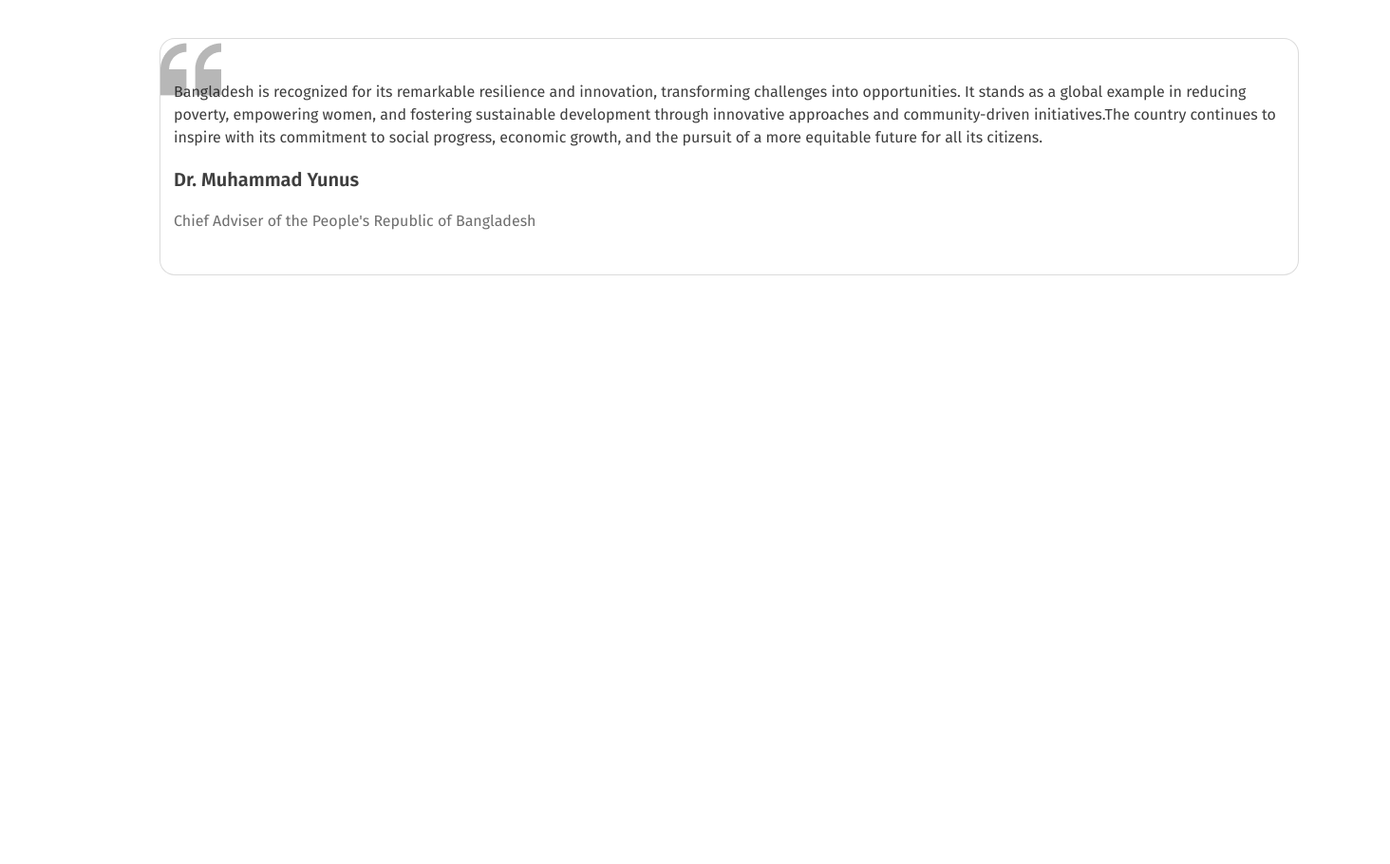
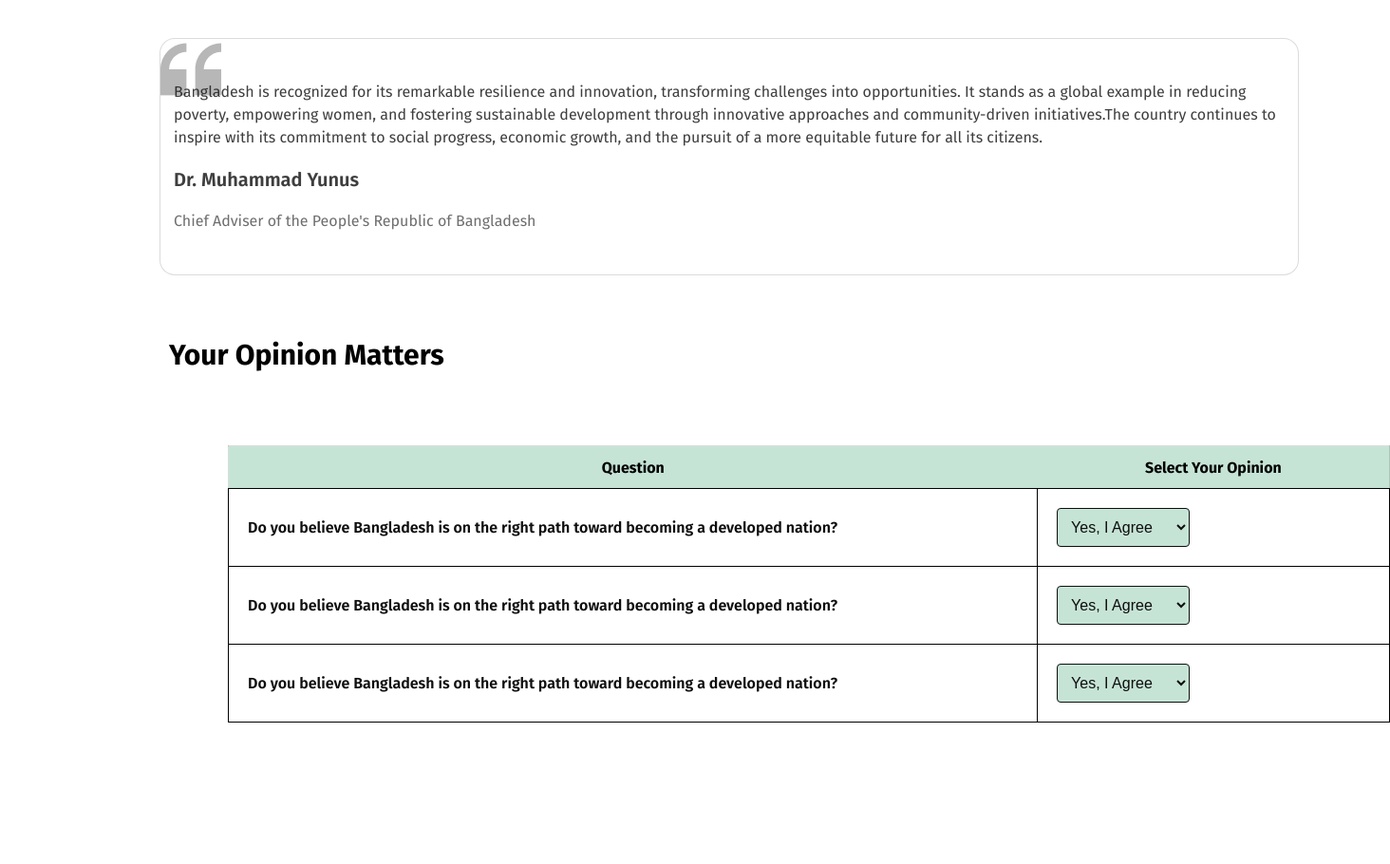
Before and after one commit to sanary-62/Assignment-1, a plain HTML site: page index.html in a window 1280 px wide. Shown: the part 2114-3024 px from the top of the page at 95% size, 1464 px wide, since content can reach past the window. Before the commit the page ends 2412 px from the top, so only its background shows below. Drawn offline with Linux system fonts and the light colour scheme.

Commit message:
added the frame5

```diff
--- a/index.html
+++ b/index.html
@@ -82,6 +82,51 @@
          <p class="para2">Dr. Muhammad Yunus</p>
          <p class="para3">Chief Adviser of the People's Republic of Bangladesh</p>
         </section>
+        <section class="frame5">
+            <div class="heading">
+          <h4 class="head">Your Opinion Matters</h4>
+        </div>
+        <div class="table">
+          <table>
+            <thead>
+            <tr>
+              <th>Question</th>
+              <th>Select Your Opinion</th>
+            </thead>
+            </tr>
+            <tbody>
+            <tr>
+              <td class="info">Do you believe Bangladesh is on the right path toward becoming a developed nation?</td>
+              <td>
+
+                <select name="decision" id="decision">
+                    <option value="Yes, I Agree">Yes, I Agree</option>
+                    <option value="No,I Disagree">No,I Disagree</option>
+                </select>
+             </td>
+            </tr>
+            <tr>
+              <td class="info">Do you believe Bangladesh is on the right path toward becoming a developed nation?</td>
+              <td>
+                <select name="decision" id="decision">
+                    <option value="Yes, I Agree">Yes, I Agree</option>
+                    <option value="No,I Disagree">No,I Disagree</option>
+                </select>
+            </td>
+            </tr>
+            <tr>
+              <td class="info">Do you believe Bangladesh is on the right path toward becoming a developed nation?</td>
+              <td>
+                <select name="decision" id="decision">
+                    <option value="Yes, I Agree">Yes, I Agree</option>
+                    <option value="No,I Disagree">No,I Disagree</option>
+                </select>
+            </td>
+            </tr>
+        </tbody>
+          </table>
+        </div>
+        </section>
     </main>
 </body>
 </html>
--- a/styles/style.css
+++ b/styles/style.css
@@ -282,3 +282,83 @@
 letter-spacing: 0%;
 text-align: left;
 }
+.frame5 {
+    flex-direction: column;
+width: 1280px;
+height: 409px;
+justify-content: flex-start;
+align-items: flex-start;
+gap: 24;
+padding: 20px;
+
+}
+.heading {
+    margin-left: 70px;
+}
+.table {
+    border-radius: 16px;
+
+background: rgb(255, 255, 255);
+
+/* Frame 2087325502 */
+position: static;
+width: 1280px;
+height: 409px;
+display: flex;
+flex-direction: column;
+justify-content: flex-start;
+align-items: flex-start;
+gap: 24;
+padding: 32px;
+margin: 24px 0px;
+}
+thead {
+    box-sizing: border-box;
+border: 1px solid rgba(14, 14, 14, 0.15);
+background: rgb(198, 228, 214);
+
+position: static;
+width: 1216px;
+height: 45px;
+flex-direction: column;
+justify-content: flex-start;
+align-items: flex-start;
+gap: 20;
+padding: 24px;
+margin: 0px 0px;
+}
+
+table {
+    margin-left: 180px;
+    border-collapse: collapse;
+    margin-right: 80px;
+}
+ td {
+    border: 1px solid black;
+    padding: 20px 210px 20px 20px;
+    text-align: left;
+    white-space: nowrap;
+ }
+ .info {
+    color: rgb(14, 14, 14);
+    font-family: Fira Sans;
+    font-size: 16px;
+    font-weight: 600;
+    line-height: 19px;
+    letter-spacing: 0%;
+    text-align: left;
+ }
+ #decision {
+    box-sizing: border-box;
+border: 1px solid rgb(14, 14, 14);
+border-radius: 4px;
+
+background: rgb(198, 228, 214);
+color: rgb(14, 14, 14);
+font-size: 16px;
+font-weight: 500;
+line-height: 19px;
+letter-spacing: 0%;
+text-align: left;
+padding: 10px;
+ }
```
Also changed, not shown: assets/arrow-down-sign-to-navigate.png (added).
